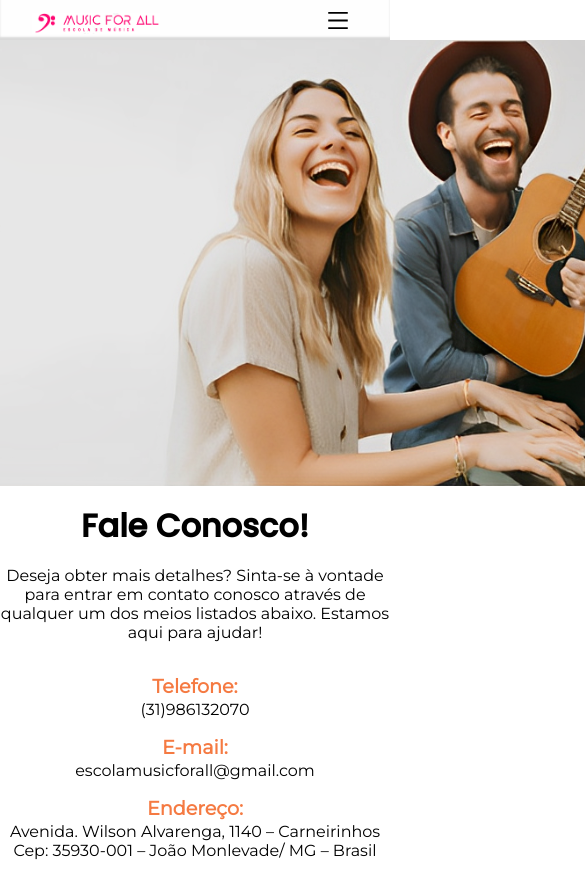
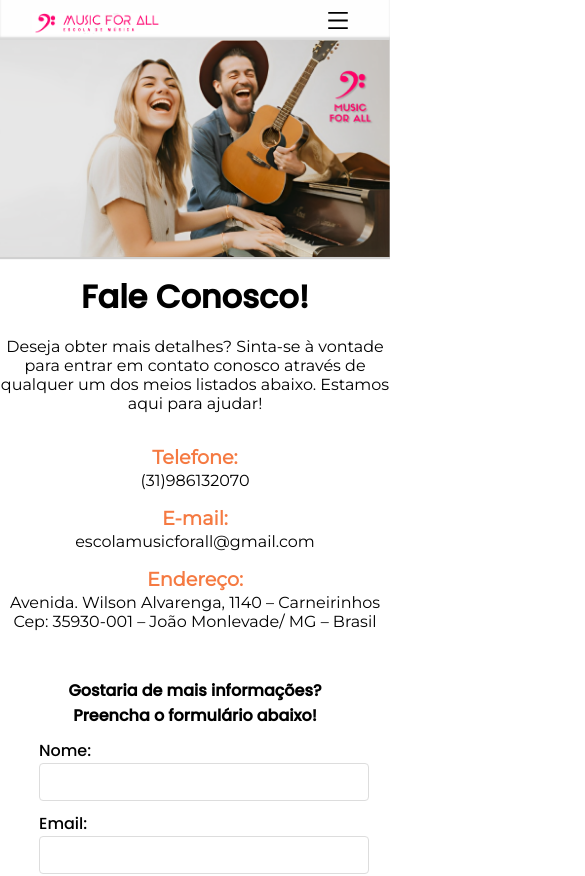
Before and after one commit to GuilhermeGomesti1/music-for-all, a Next.js app: page /contato in a window 390 px wide. Shown: the top 876 px of the page, 585 px wide, since content can reach past the window. Built offline with nearby package versions, Linux system fonts and the light colour scheme.

Commit message:
Update styles.module.css

```diff
--- a/src/app/contato/styles.module.css
+++ b/src/app/contato/styles.module.css
@@ -58,6 +58,11 @@ margin: 0 auto;}
 
 
     display: flex;
+    width: auto;
+    height: auto;
+    max-width: 100%;
+    box-shadow: 1px 1px 1px 1px rgba(0, 0, 0, 0.185);
+
 
       }
 
```
